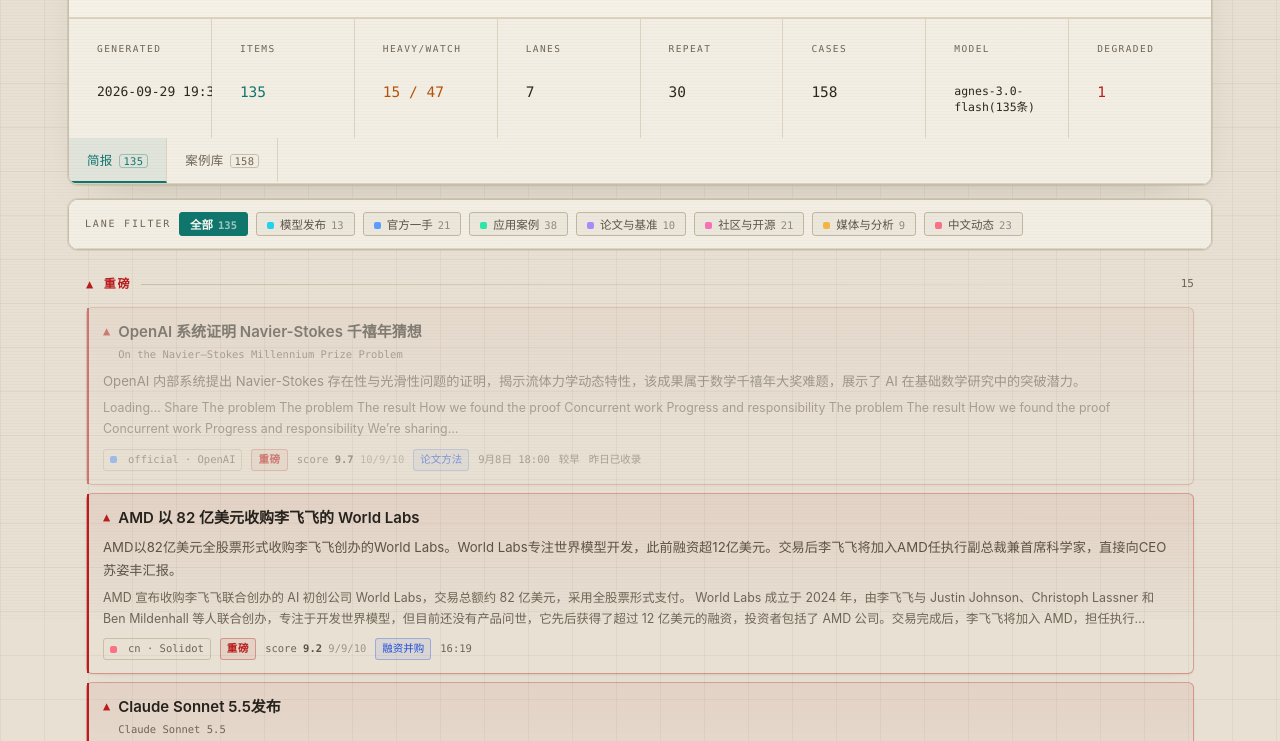
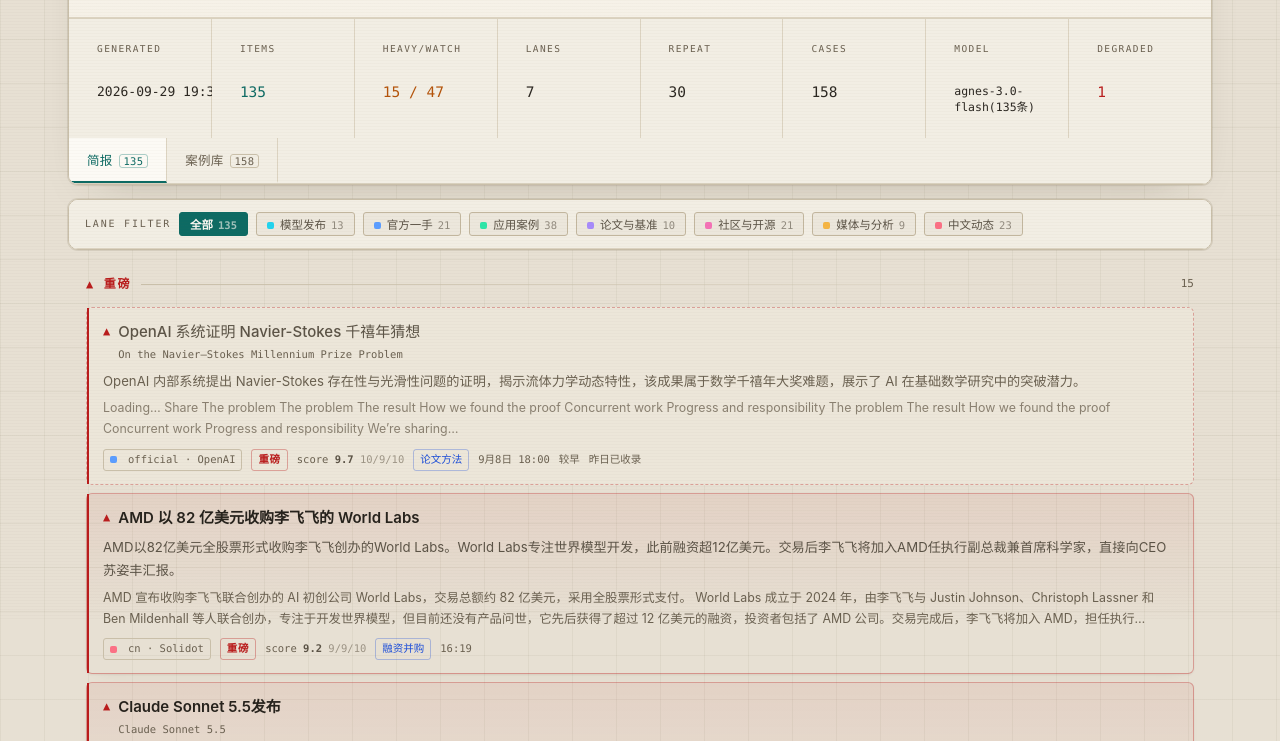
Before and after one commit to homjanon/ai-radar, a plain HTML site: page docs/index.html in a window 1280 px wide. Shown: the part 181-922 px from the top of the page. Drawn offline with Linux system fonts and the light colour scheme.

Commit message:
style(ui): 米白主题最后一轮可读性修复（全部基于真实像素实测，非估算）
1. 「昨日已收录」的弱化不能用 opacity —— 深色主题下 52% 透明尚可，浅色主题会把
   深字压到 2.4:1 直接读不了。改为换字色（--fg2/#6a6050）+ 虚线边，实测 6.19:1。
2. 元信息小标签去掉彩色填充底：同色无填充的案例标签实测 4.84:1，而有 8% 填充的
   形态标签只有 3.83:1 —— 填充白吃对比度。去掉后视觉也更克制。
3. 选中 Tab 底色从 8% 强调色改为与内容区同色（经典「抬起」式选中态）：4.43→5.41:1。
4. --acc 墨绿 #0f766e→#0d6a63，保证 10.5px 小标签在最悲观的测量下也稳过 4.5:1。
5. 新增 --on-acc（强调底上的文字色），把信息性文字从装饰色 --fg4 提到 --fg3。

复验：简报 + 案例库两视图 14 个元素，真实像素采样全部达标。

```diff
--- a/docs/index.html
+++ b/docs/index.html
@@ -26,11 +26,11 @@
   --card:#f8f5ee;        /* 条目卡 / 案例卡 */
   --card-bot:#f1ece1;
   --line:#dcd3c1; --line2:#c9bfa9; --line3:#b3a68c;
-  --fg:#2b2721; --fg2:#5b5346; --fg3:#6f6555; --fg4:#8a8071;
-  --acc:#0f766e;         /* 主强调：墨绿 */
+  --fg:#2b2721; --fg2:#5b5346; --fg3:#6a6050; --fg4:#8a8071;
+  --acc:#0d6a63;         /* 主强调：墨绿（比 #0f766e 再深一档，保证小字号标签也过 4.5:1） */
   --acc2:#1d4ed8;        /* 次强调：靛蓝 */
   --amber:#b45309; --red:#b91c1c;
-  --l-model:#0369a1; --l-official:#6d28d9; --l-apps:#0f766e; --l-paper:#b45309;
+  --l-model:#0369a1; --l-official:#6d28d9; --l-apps:#0d6a63; --l-paper:#b45309;
   --l-community:#be185d; --l-media:#a16207; --l-cn:#b91c1c;
   /* 以下为深/浅两版差异最大的一组：深色靠「发光」,浅色必须换成「着色」 */
   --on-acc:#fbf8f2;      /* 强调底上的文字色（浅色主题用近白；深色主题换成深底） */
@@ -109,7 +109,7 @@
 .tabs::-webkit-scrollbar{display:none}
 .tab{font-family:var(--mono);font-size:12.5px;color:var(--fg3);cursor:pointer;padding:12px 18px;border:0;background:none;white-space:nowrap;border-right:1px solid var(--line);border-bottom:2px solid transparent;transition:color .16s,background .16s;letter-spacing:.02em}
 .tab:hover{color:var(--fg);background:var(--panel2)}
-.tab.on{color:var(--acc);border-bottom-color:var(--acc);background:var(--tint-a);text-shadow:var(--hl-shadow)}
+.tab.on{color:var(--acc);border-bottom-color:var(--acc);background:var(--stage);text-shadow:var(--hl-shadow)}
 .tab .n{font-size:10.5px;color:var(--fg3);margin-left:6px;border:1px solid var(--line2);border-radius:3px;padding:0 4px}
 .tab.on .n{color:var(--acc);border-color:var(--acc-line)}
 
@@ -144,8 +144,13 @@
 .it.top{border-color:var(--red-line);background:linear-gradient(180deg,var(--red-tint),transparent 72%)}
 .it.top::before{background:var(--red)}
 .it.watch::before{background:var(--amber)}
-.it.rep{opacity:.52}
-.it.rep:hover{opacity:.82}
+/* 「昨日已收录」的弱化：**不能靠 opacity** —— 深色主题下 52% 透明还能看清，
+   浅色主题下会把深字压到 2.4:1（实测像素），直接读不了。改成换字色 + 虚线边。 */
+.it.rep{border-style:dashed;background:var(--panel2);box-shadow:none}
+.it.rep .t1{font-weight:500;color:var(--fg2)}
+.it.rep .sm{color:var(--fg3)}
+.it.rep .sm2{color:var(--fg4)}
+.it.rep:hover{background:var(--panel)}
 .it .t1{font-size:15px;font-weight:600;color:var(--title);line-height:1.5;display:flex;gap:8px;align-items:flex-start}
 .it .t1 .mk{font-family:var(--mono);color:var(--fg4);flex:0 0 auto;font-size:12px;line-height:1.75}
 .it.top .t1 .mk{color:var(--red)}
@@ -157,12 +162,12 @@
 .it .meta{display:flex;gap:9px;align-items:center;flex-wrap:wrap;margin-top:9px;font-family:var(--mono);font-size:10.5px;color:var(--fg3)}
 .it .meta .tg{border:1px solid var(--line2);border-radius:3px;padding:1px 6px;display:inline-flex;align-items:center;gap:5px}
 .it .meta .lv{font-weight:700;letter-spacing:.06em}
-.it .meta .lv.top{color:var(--red);border-color:var(--red-line);background:var(--red-tint)}
-.it .meta .lv.watch{color:var(--amber);border-color:var(--amber-line);background:var(--amber-tint)}
+.it .meta .lv.top{color:var(--red);border-color:var(--red-line)}
+.it .meta .lv.watch{color:var(--amber);border-color:var(--amber-line)}
 .it .meta .sc{color:var(--fg3)}
 .it .meta .sc b{color:var(--fg2);font-weight:600}
-.it .meta .tp{color:var(--acc2);border-color:var(--acc2-line);background:var(--acc2-tint)}
-.it .meta .at{color:var(--acc);border-color:var(--acc-line);background:var(--tint-a)}
+.it .meta .tp{color:var(--acc2);border-color:var(--acc2-line)}
+.it .meta .at{color:var(--acc);border-color:var(--acc-line)}
 .it .meta .sta{color:var(--fg3)}
 
 details.more{border:1px solid var(--line);border-radius:6px;background:var(--panel);margin-top:4px}
```
